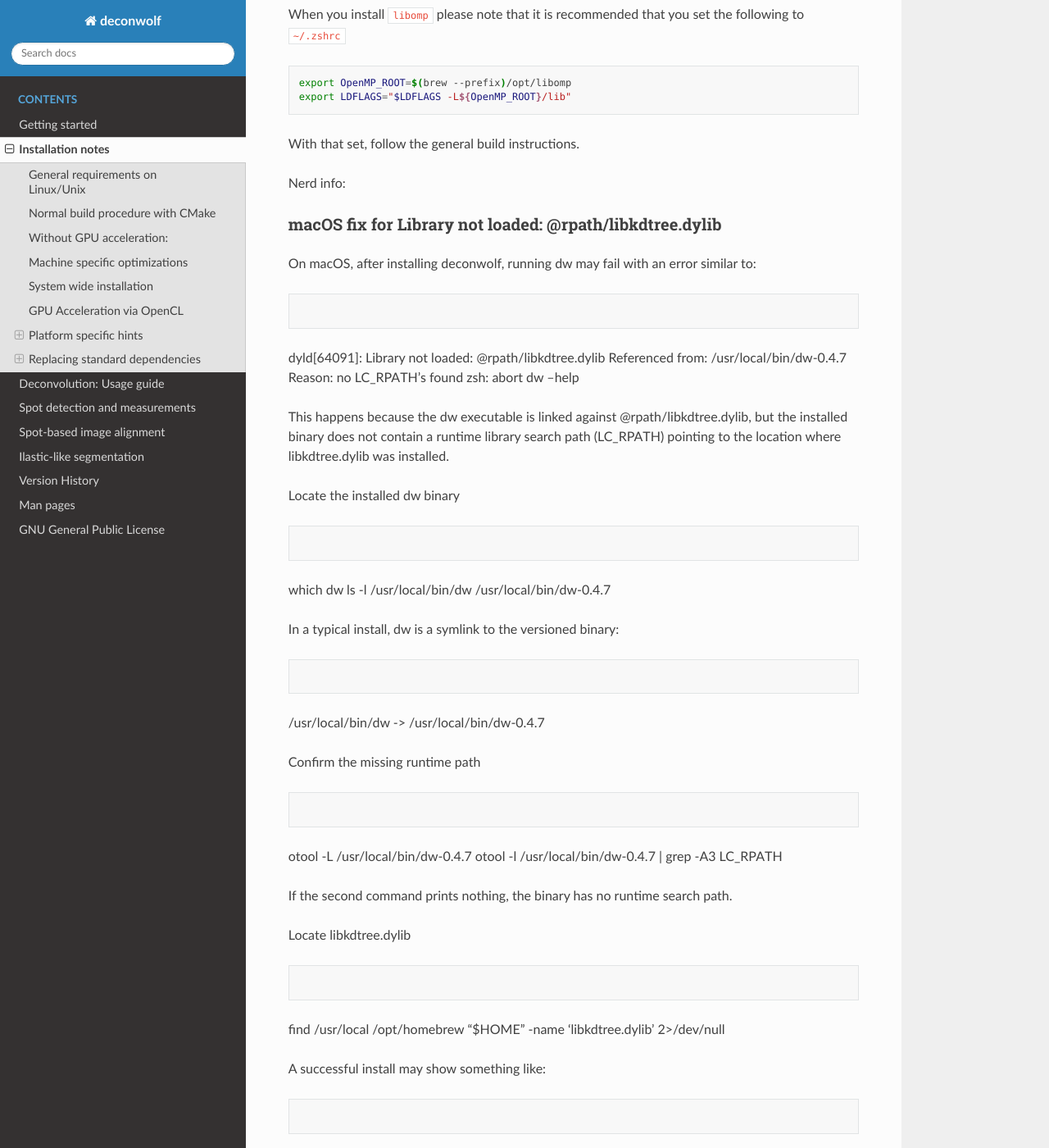
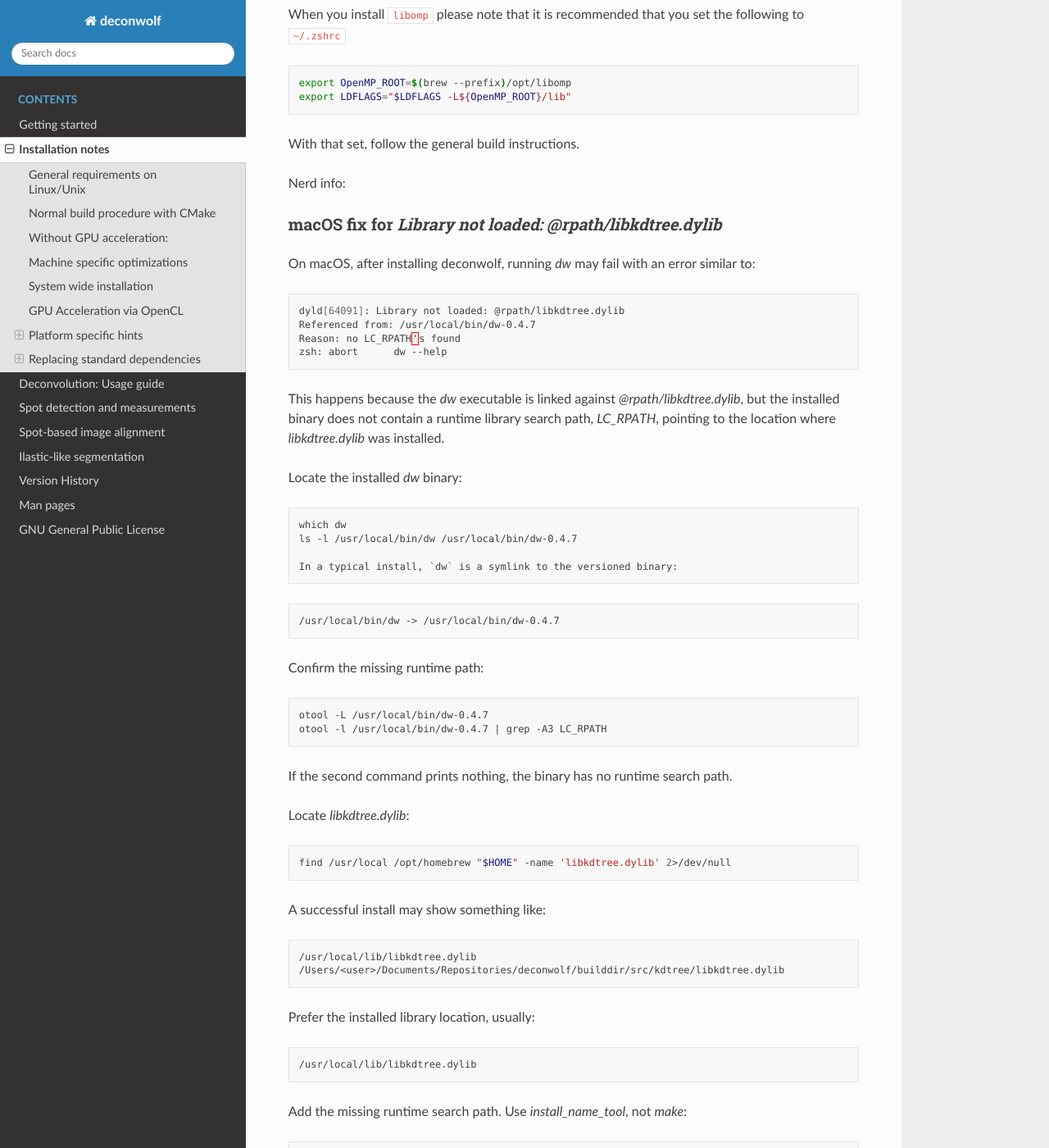
Before and after one commit to elgw/deconwolf, a Sphinx documentation site: the page built from doc/gh-pages/source/install.rst, in a window 1280 px wide and 1400 px high, scrolled down 2072 px. Shown: the whole window at 82% size. Built offline with Sphinx 7.4.7 and the Read the Docs theme 3.1.0, drawn with Linux system fonts in a browser that asks for light colours; some of the changed text lies outside the part shown.

Commit message:
format fix

```diff
--- a/doc/gh-pages/source/install.rst
+++ b/doc/gh-pages/source/install.rst
@@ -141,103 +141,103 @@
         /opt/homebrew/opt/libomp/lib/libomp.dylib (compatibility version 5.0.0, current version 5.0.0)
         /usr/lib/libz.1.dylib (compatibility version 1.0.0, current version 1.2.12)
 
-macOS fix for Library not loaded: @rpath/libkdtree.dylib
-^^^^^^^^^^^^^^^^^^^^^^^^^^^^^^^^^^^^^^^^^^^^^^^^^^^^^^^^
-On macOS, after installing deconwolf, running dw may fail with an error similar to:
+macOS fix for `Library not loaded: @rpath/libkdtree.dylib`
+^^^^^^^^^^^^^^^^^^^^^^^^^^^^^^^^^^^^^^^^^^^^^^^^^^^^^^^^^^^^^
 
-.. code-block:: bash
+On macOS, after installing deconwolf, running `dw` may fail with an error similar to:
 
-dyld[64091]: Library not loaded: @rpath/libkdtree.dylib
-Referenced from: /usr/local/bin/dw-0.4.7
-Reason: no LC_RPATH's found
-zsh: abort dw --help
+.. code:: shell
 
-This happens because the dw executable is linked against @rpath/libkdtree.dylib,
-but the installed binary does not contain a runtime library search path
-(LC_RPATH) pointing to the location where libkdtree.dylib was installed.
+   dyld[64091]: Library not loaded: @rpath/libkdtree.dylib
+   Referenced from: /usr/local/bin/dw-0.4.7
+   Reason: no LC_RPATH's found
+   zsh: abort      dw --help
 
-Locate the installed dw binary
+This happens because the `dw` executable is linked against
+`@rpath/libkdtree.dylib`, but the installed binary does not contain a runtime
+library search path, `LC_RPATH`, pointing to the location where
+`libkdtree.dylib` was installed.
 
-.. code-block:: bash
+Locate the installed `dw` binary:
 
-which dw
-ls -l /usr/local/bin/dw /usr/local/bin/dw-0.4.7
+.. code:: shell
 
-In a typical install, dw is a symlink to the versioned binary:
+   which dw
+   ls -l /usr/local/bin/dw /usr/local/bin/dw-0.4.7
 
-.. code-block:: bash
+   In a typical install, `dw` is a symlink to the versioned binary:
 
-/usr/local/bin/dw -> /usr/local/bin/dw-0.4.7
+.. code:: shell
 
-Confirm the missing runtime path
+   /usr/local/bin/dw -> /usr/local/bin/dw-0.4.7
 
-.. code-block:: bash
+Confirm the missing runtime path:
 
-otool -L /usr/local/bin/dw-0.4.7
-otool -l /usr/local/bin/dw-0.4.7 | grep -A3 LC_RPATH
+.. code:: shell
+
+   otool -L /usr/local/bin/dw-0.4.7
+   otool -l /usr/local/bin/dw-0.4.7 | grep -A3 LC_RPATH
 
 If the second command prints nothing, the binary has no runtime search path.
 
-Locate libkdtree.dylib
+Locate `libkdtree.dylib`:
 
-.. code-block:: bash
+.. code:: shell
 
-find /usr/local /opt/homebrew "$HOME" -name 'libkdtree.dylib' 2>/dev/null
+   find /usr/local /opt/homebrew "$HOME" -name 'libkdtree.dylib' 2>/dev/null
 
 A successful install may show something like:
 
-.. code-block:: bash
+.. code:: shell
 
-/usr/local/lib/libkdtree.dylib
-/Users/<user>/Documents/Repositories/deconwolf/builddir/src/kdtree/libkdtree.dylib
+   /usr/local/lib/libkdtree.dylib
+   /Users/<user>/Documents/Repositories/deconwolf/builddir/src/kdtree/libkdtree.dylib
 
 Prefer the installed library location, usually:
 
-.. code-block:: bash
+.. code:: shell
 
-/usr/local/lib/libkdtree.dylib
+   /usr/local/lib/libkdtree.dylib
 
-Add the missing runtime search path
+Add the missing runtime search path. Use `install_name_tool`, not `make`:
 
-Use install_name_tool, not make.
+.. code:: shell
 
-.. code-block:: bash
+   sudo install_name_tool -add_rpath /usr/local/lib /usr/local/bin/dw-0.4.7
 
-sudo install_name_tool -add_rpath /usr/local/lib /usr/local/bin/dw-0.4.7
-
-If your libkdtree.dylib is installed somewhere else, replace /usr/local/lib
-with the directory containing libkdtree.dylib.
+If `libkdtree.dylib` is installed somewhere else, replace `/usr/local/lib`
+with the directory containing `libkdtree.dylib`.
 
 For example, if using Homebrew on Apple Silicon:
 
-.. code-block:: bash
+.. code:: shell
 
-sudo install_name_tool -add_rpath /opt/homebrew/lib /usr/local/bin/dw-0.4.7
+   sudo install_name_tool -add_rpath /opt/homebrew/lib /usr/local/bin/dw-0.4.7
 
 Or, if using the build-directory copy:
 
-.. code-block:: bash
+.. code:: shell
 
-sudo install_name_tool
--add_rpath /Users/<user>/Documents/Repositories/deconwolf/builddir/src/kdtree
-/usr/local/bin/dw-0.4.7
+   sudo install_name_tool
+   -add_rpath /Users/<user>/Documents/Repositories/deconwolf/builddir/src/kdtree
+   /usr/local/bin/dw-0.4.7
 
-Verify the fix
+Verify the fix:
 
-.. code-block:: bash
+.. code:: shell
 
-otool -l /usr/local/bin/dw-0.4.7 | grep -A3 LC_RPATH
-dw --help
+   otool -l /usr/local/bin/dw-0.4.7 | grep -A3 LC_RPATH
+   dw --help
 
-You should now see an LC_RPATH entry similar to:
+You should now see an `LC_RPATH` entry similar to:
 
-.. code-block:: bash
+.. code:: shell
 
-cmd LC_RPATH
-cmdsize ...
-path /usr/local/lib
+   cmd LC_RPATH
+   cmdsize ...
+   path /usr/local/lib
 
-and dw --help should run without the dyld error.
+and `dw --help` should run without the `dyld` error.
 
 
 Windows 10/11
```
